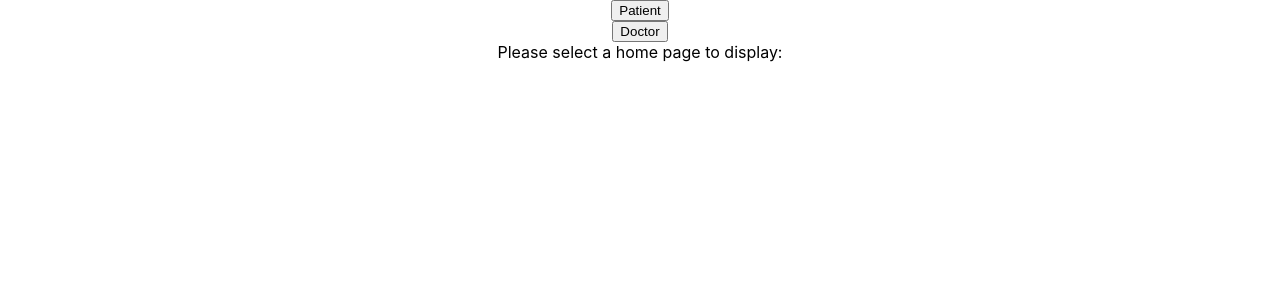
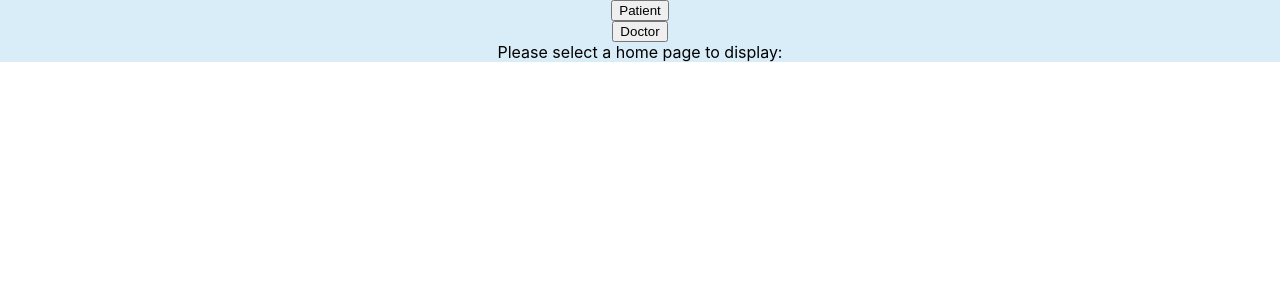
Before and after one commit to SchoolOfCode/final-project_front-end-five-guys, a React (Create React App) app in the folder medi-check/: page / in a window 1280 px wide. Shown: the top 300 px of the page. Built offline with nearby package versions, Linux system fonts and the light colour scheme.

Commit message:
fixed css colours

```diff
--- a/medi-check/src/Components/App/App.css
+++ b/medi-check/src/Components/App/App.css
@@ -8,20 +8,16 @@
 
 /* light/ default mode */
 :root {
-
+  --font-color: rgb(0, 0, 0);
+  --bg-color: #d8edf8;
+  --modal-color: aquamarine;
+  --button-color: #eff4f6;
+  --button-hover-color: #bfe2ec;
+  --table-color: #ffffff;
+  --table-alternate-rows: #e4e3e3;
+  --alert: red;
 }
 .dark-mode {
-
-  --font-color: white;
-  --dark-mode-font: white;
-  --bg-color: black;
-  --modal-color: darkblue;
-  --button-color: rgb(10, 92, 143);
-  --button-hover-color: blue;
-  --table-color: rgb(14, 18, 59);
-  --table-alternate-rows: #d9d9d9;
-  --alert: red;
-
   --font-color: white;
   --dark-mode-font: white;
   --bg-color: black;
@@ -34,7 +30,6 @@
 }
 
 .App {
-
   width: 100vw;
   height: fit-content;
   display: flex;
@@ -43,7 +38,6 @@
   flex-direction: column;
   background-color: var(--bg-color);
   /* height: 110vh; */
-
 }
 
 .App > div {
```
Lines whose indentation alone changed are shown as unchanged.
